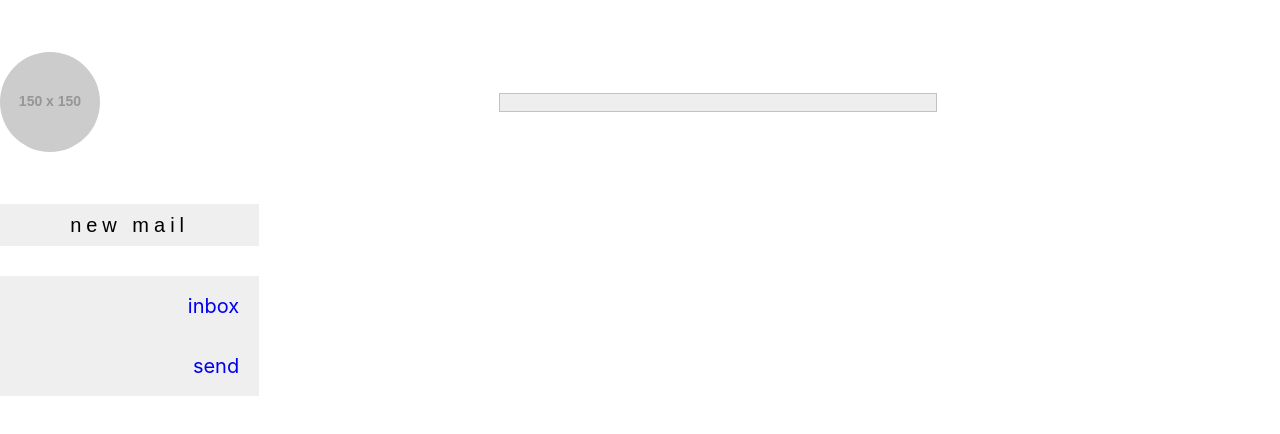
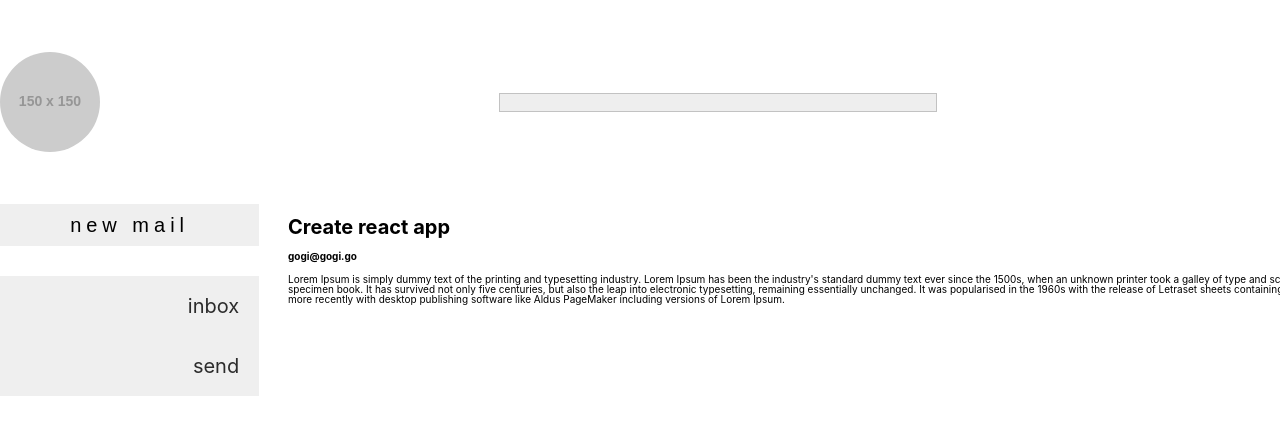
Before and after one commit to yamnyk/gmail-ref-mail-client, a React (Create React App) app: page /mail/1 in a window 1280 px wide. Shown: the top 434 px of the page. Built offline with nearby package versions, Linux system fonts and the light colour scheme.

Commit message:
MailPage | show mail by id in URL

```diff
--- /dev/null
+++ b/src/components/DashBoard/MailPage/MailPage.scss
@@ -0,0 +1,3 @@
+.mail-page {
+  flex-basis: 80%;
+}
--- a/src/components/DashBoard/MailPage/index.js
+++ b/src/components/DashBoard/MailPage/index.js
@@ -1,13 +1,43 @@
 import React, {Component} from 'react';
+import { connect } from 'react-redux';
+
+import "./MailPage.scss"
 
 class MailPage extends Component {
 	render() {
 		return (
-			<div>
-			Gogi!
+			<div className="mail-page">
+				<h1 className="mail-page__subject">
+					{this.props.mail.subject}
+				</h1>
+				<h4 className="mail-page__from">
+					{this.props.mail.from}
+				</h4>
+				<p className="mail-page__text">
+					{this.props.mail.msgText}
+				</p>
 			</div>
 		);
 	}
 }
 
-export default MailPage;
+const mapStateToProps = (state, props) => {
+	const mails = {...state.mails.mailList};
+	let resMail = '';
+
+	for(let folder in mails) {
+		resMail = mails[folder].find((mail) => {
+			return mail.id == props.match.params.id
+		});
+		if(resMail !== undefined) {
+			break;
+		}
+	}
+
+
+	return {
+		mail: resMail ? resMail : null,
+	};
+};
+
+export default connect(mapStateToProps)(MailPage);
--- a/src/components/SideMenu/FolderList/FolderItem/FolderItem.scss
+++ b/src/components/SideMenu/FolderList/FolderItem/FolderItem.scss
@@ -6,6 +6,7 @@
   padding: 2rem 2rem;
   cursor: pointer;
   transition: 0.3s background-color ease;
+  color: #2c2c2c;
 
   &:hover {
     background-color: #dfdfdf;
```
